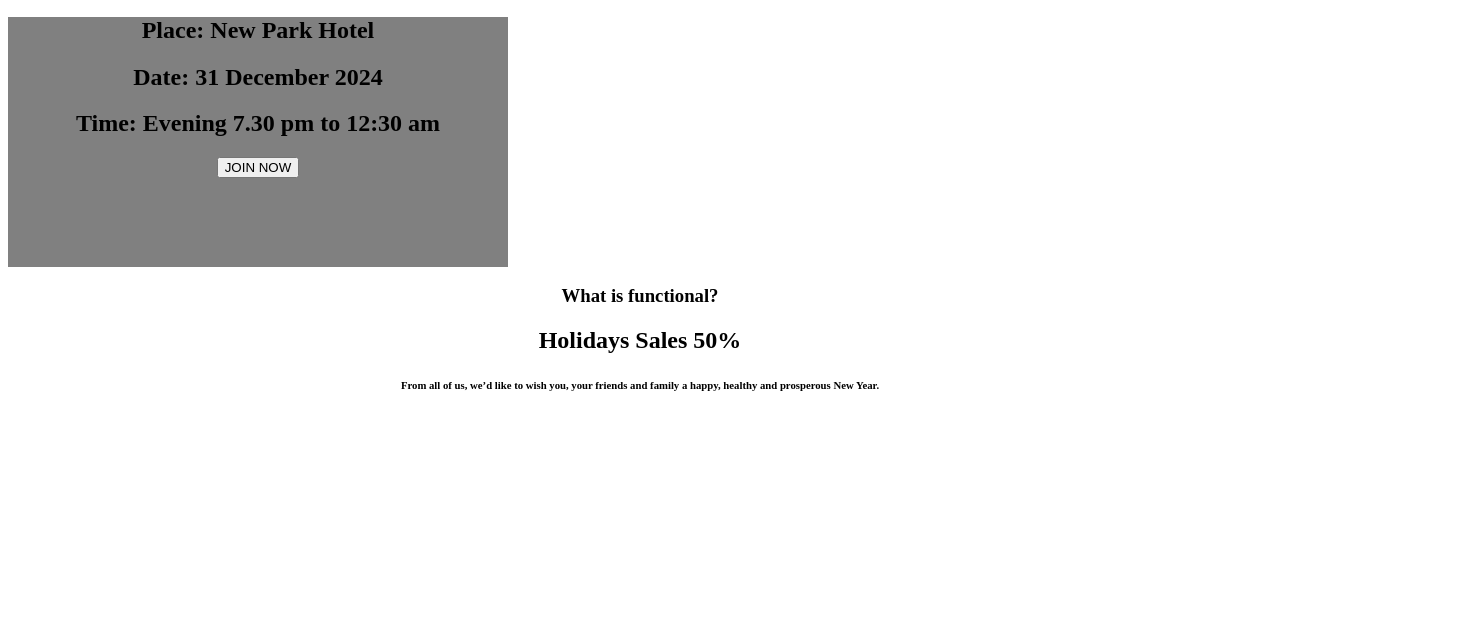
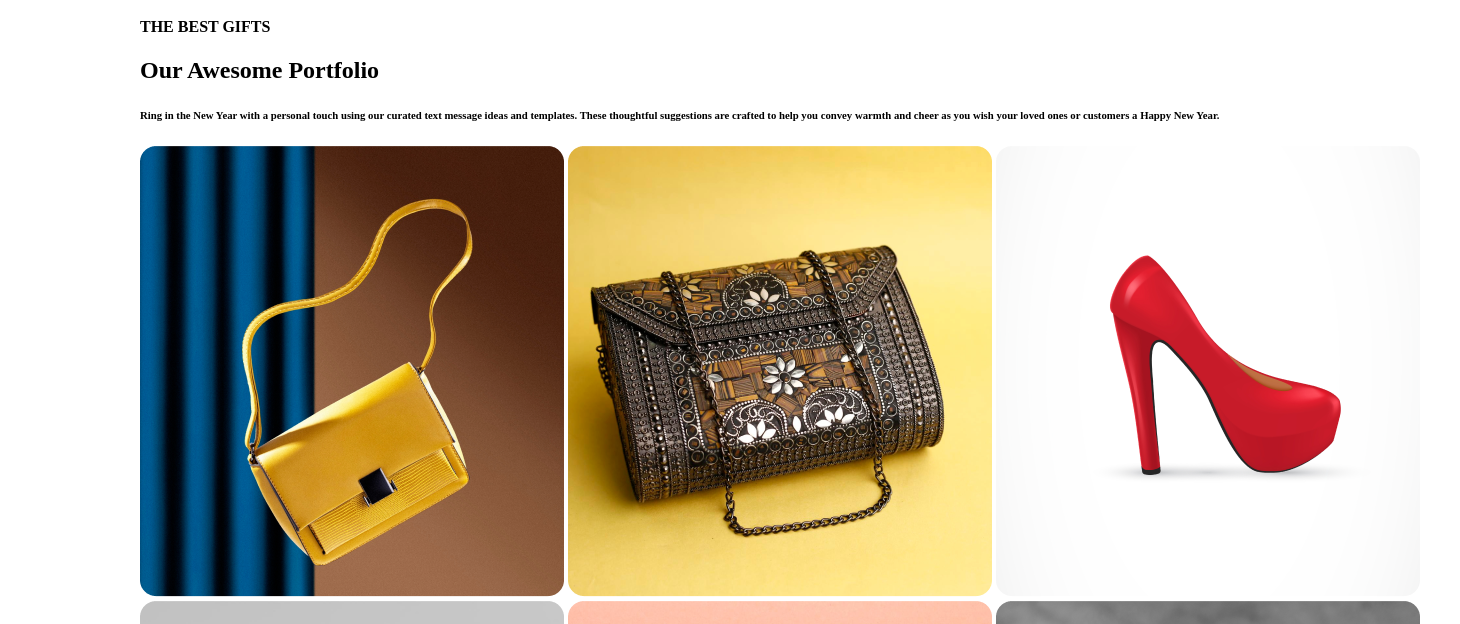
Before and after one commit to nahidf247/new-year-new-mission, a plain HTML site: page index.html in a window 1280 px wide. Shown: the part 1067-1691 px from the top of the page, 1460 px wide, since content can reach past the window. Before the commit the page ends 1483 px from the top, so only its background shows below. Drawn offline with Linux system fonts and the light colour scheme.

Commit message:
another commit

```diff
--- a/index.html
+++ b/index.html
@@ -1,11 +1,13 @@
 <!DOCTYPE html>
 <html lang="en">
+
 <head>
     <meta charset="UTF-8">
     <meta name="viewport" content="width=device-width, initial-scale=1.0">
     <title>New Year New Mission</title>
     <link rel="stylesheet" href="styles.css">
 </head>
+
 <body>
 
     <main>
@@ -36,7 +38,9 @@
                 <!--<img class="blockthree-secondimg"  src="resources/Group 70.png" alt="Group 70">-->
                 <div class="text-blockthree">
                     <p>Welcome To Midnight Party</p>
-                  <p><h6>The Party is here</h6></p>
+                    <p>
+                    <h6>The Party is here</h6>
+                    </p>
                     <button>Join Now</button>
 
                 </div>
@@ -47,30 +51,47 @@
 
         <section>
             <div class="block-four">
+            <h4>THE BEST GIFTS</h4>
 
-                <p><h1>Place: New Park Hotel</h1></p>
-                <p> <h1>Date: 31 December 2024</h1></p>
 
-                <p> <h1>Time: Evening 7.30 pm to 12:30 am</h1></p>
+            <h2>Our Awesome Portfolio</h2>
 
-                <button>JOIN NOW</button>
+
+
+            <p>
+            <h6>Ring in the New Year with a personal touch using our curated text message ideas and templates. These
+                thoughtful suggestions are crafted to help you convey warmth and cheer as you wish your loved ones or
+                customers a Happy New Year.</h6>
+            </p>
+
+
+
+
+
+                <img src="resources/Rectangle 3.png" />
+                <img src="resources/Rectangle 4.png" />
+                <img src="resources/Rectangle 5.png" />
+                <img src="resources/Rectangle 6.png" />
+                <img src="resources/Rectangle 7.png" />
+                <img src="resources/Rectangle 8.png" />
+
             </div>
 
         </section>
 
-            <section>
-                <div class="block-five">
-                <p>
-                <h3>What is functional?</h3>
-                <h1>Holidays Sales 50%</h1>
-                <h6>From all of us, we’d like to wish you, your friends and family a happy, healthy and prosperous New Year.</h6>
-            </p>
 
-        </div>
-            </section>
+
+
+
+
+
 
 
     </main>
 
+
 </body>
+
+
+
 </html>
--- a/styles.css
+++ b/styles.css
@@ -70,25 +70,17 @@
 
   position: absolute;
 
-      top: 0;
-      left: 250px;
-      width: 320px;
-      height: 465px;
+  top: 0;
+  left: 250px;
+  width: 320px;
+  height: 465px;
 }
 
 .block-four {
 
-background-color: grey;
-width: 500px;
-height: 250px;
+  width: 1320px;
+  height: 1163px;
+  left: 140px;
 
-text-align: center;
-
-
+  position: absolute;
 }
-
-.block-five
-
-{
-  text-align: center;
-}
```
Lines whose indentation alone changed are shown as unchanged.
